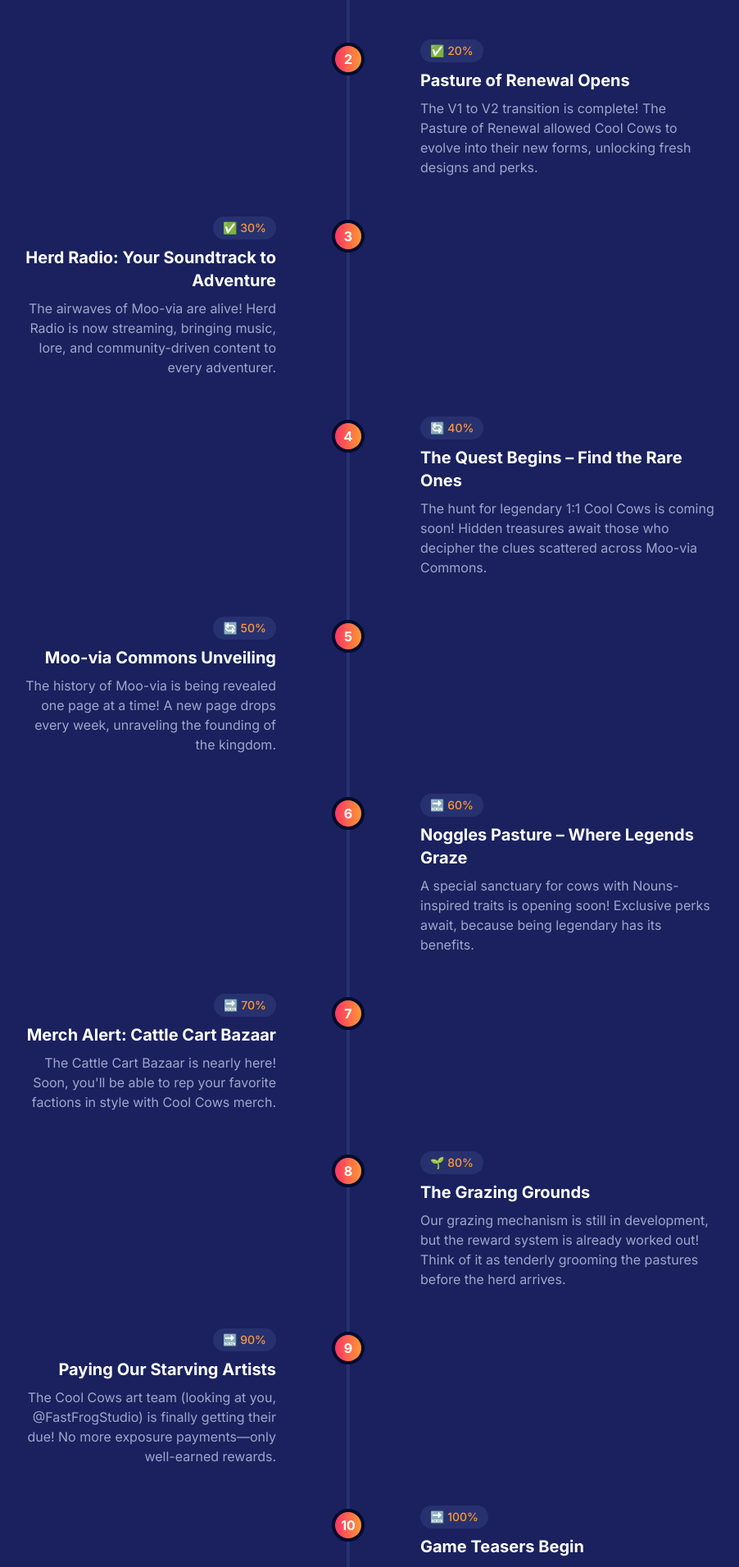
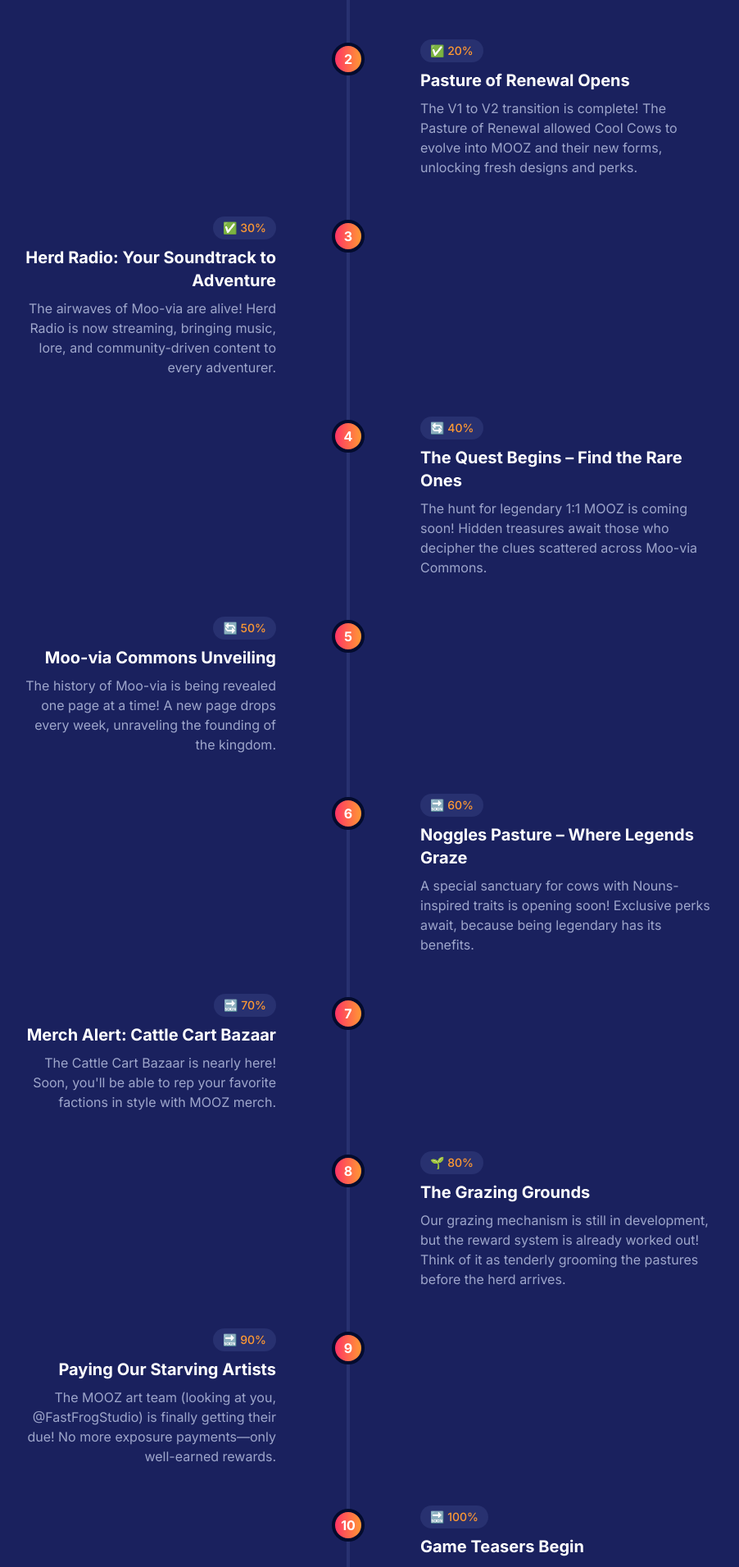
Before and after one commit to jim788e/mooz-website, a Next.js app: page / in a window 1280 px wide. Shown: the part 3745-5656 px from the top of the page at 82% size, without its empty margins (215-1117 px from the left). Built offline with nearby package versions, Linux system fonts and the light colour scheme; no server answers.

Commit message:
Update page.tsx
all cool cows reference

```diff
--- a/app/page.tsx
+++ b/app/page.tsx
@@ -290,7 +290,7 @@ export default function Home() {
                   {
                     phase: "✅ 20%",
                     title: "Pasture of Renewal Opens",
-                    description: "The V1 to V2 transition is complete! The Pasture of Renewal allowed Cool Cows to evolve into their new forms, unlocking fresh designs and perks.",
+                    description: "The V1 to V2 transition is complete! The Pasture of Renewal allowed Cool Cows to evolve into MOOZ and their new forms, unlocking fresh designs and perks.",
                   },
                   {
                     phase: "✅ 30%",
@@ -300,7 +300,7 @@ export default function Home() {
                   {
                     phase: "🔄 40%",
                     title: "The Quest Begins – Find the Rare Ones",
-                    description: "The hunt for legendary 1:1 Cool Cows is coming soon! Hidden treasures await those who decipher the clues scattered across Moo-via Commons.",
+                    description: "The hunt for legendary 1:1 MOOZ is coming soon! Hidden treasures await those who decipher the clues scattered across Moo-via Commons.",
                   },
                   {
                     phase: "🔄 50%",
@@ -315,7 +315,7 @@ export default function Home() {
                   {
                     phase: "🔜 70%",
                     title: "Merch Alert: Cattle Cart Bazaar",
-                    description: "The Cattle Cart Bazaar is nearly here! Soon, you'll be able to rep your favorite factions in style with Cool Cows merch.",
+                    description: "The Cattle Cart Bazaar is nearly here! Soon, you'll be able to rep your favorite factions in style with MOOZ merch.",
                   },
                   {
                     phase: "🌱 80%",
@@ -325,7 +325,7 @@ export default function Home() {
                   {
                     phase: "🔜 90%",
                     title: "Paying Our Starving Artists",
-                    description: "The Cool Cows art team (looking at you, @FastFrogStudio) is finally getting their due! No more exposure payments—only well-earned rewards.",
+                    description: "The MOOZ art team (looking at you, @FastFrogStudio) is finally getting their due! No more exposure payments—only well-earned rewards.",
                   },
                   {
                     phase: "🔜 100%",
```
